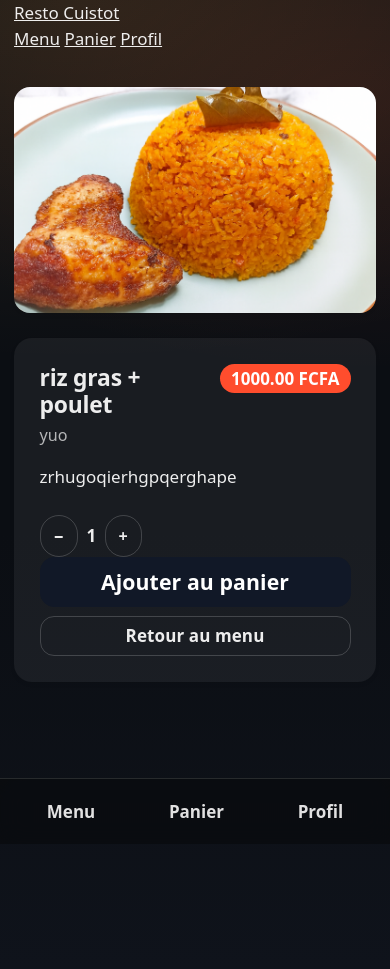
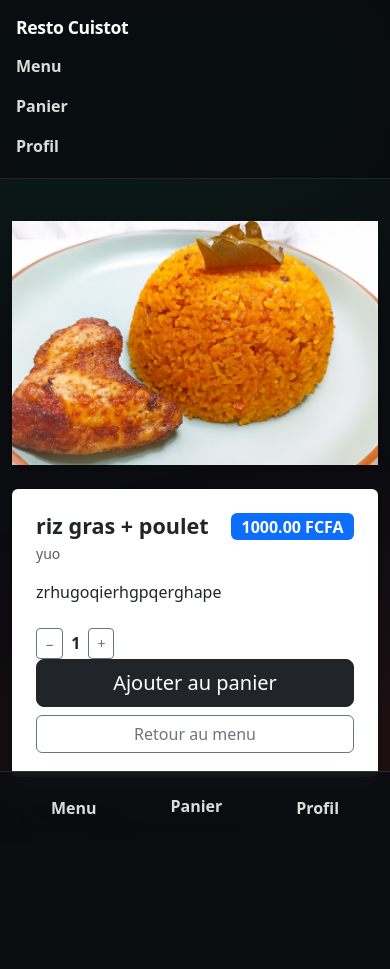
Before and after one commit to romeosyl08-png/resto, a Django app: a page that uses resto/shop/templates/base.html in a window 390 px wide. After the commit the page ends 814 px from the top, so only its background shows below. Run offline with Django 5.2, Linux system fonts and the light colour scheme; data comes from the database, SQL or seed files in the repository.

Commit message:
Revise app.css for design consistency and updates
Refactor CSS styles for improved design and responsiveness.

```diff
--- a/resto/shop/static/shop/css/app.css
+++ b/resto/shop/static/shop/css/app.css
@@ -1,386 +1,173 @@
-/* =========================================================
-   Resto UI — Mobile first “Instagram / Uber Eats” style
-   Drop-in replacement (paste as your main stylesheet)
-   ========================================================= */
+/* shop/static/shop/css/app.css */
 
-/* ---------- Tokens ---------- */
-/* Labels visibles dans les cartes blanches */
-.card label,
-.card .form-label {
-  color: #111827 !important;
-  font-weight: 600;
+/* ===== Base ===== */
+:root{
+  --bg:#0b0c10;
+  --surface: rgba(255,255,255,.08);
+  --surface2: rgba(255,255,255,.06);
+  --border: rgba(255,255,255,.14);
+  --text:#fff;
+  --text2: rgba(255,255,255,.86);
+  --muted: rgba(255,255,255,.66);
+  --danger:#ff3b30;
+  --radius:18px;
+  --blur:12px;
 }
 
-/* Inputs lisibles */
-.card input,
-.card textarea,
-.card select {
-  color: #111827;
+*{ box-sizing:border-box; }
+html,body{ height:100%; }
+body{
+  margin:0;
+  background: var(--bg);
+  color: var(--text);
+  font-family: system-ui,-apple-system,Segoe UI,Roboto,Arial,sans-serif;
 }
 
-/* Si tu as un style global qui force tout en blanc */
-.page-surface .card label,
-.page-surface .card .form-label {
-  color: #111827 !important;
-}
-.card p > label { color:#111827 !important; }
-
-:root{
-  --radius: 18px;
-
-  --bg: #0b0e13;
-  --surface: rgba(255,255,255,.06);
-  --surface-2: rgba(255,255,255,.09);
-  --border: rgba(255,255,255,.10);
-
-  --text: rgba(255,255,255,.92);
-  --muted: rgba(255,255,255,.68);
-
-  --shadow: 0 18px 45px rgba(0,0,0,.45);
-
-  --brand: #ff4d2d;      /* CTA */
-  --brand-2: #ffb84d;    /* hover highlight */
+/* fond léger comme ta capture */
+body::before{
+  content:"";
+  position:fixed; inset:0;
+  background:
+    radial-gradient(1000px 520px at 20% 10%, rgba(6,193,103,.10), transparent 60%),
+    radial-gradient(900px 520px at 90% 90%, rgba(255,59,48,.08), transparent 60%);
+  pointer-events:none;
+  z-index:-1;
 }
 
-/* ---------- Base ---------- */
-html{
-  /* important: mobile readability */
-  font-size: 17px;
-  -webkit-text-size-adjust: 100%;
+a{ color:inherit; text-decoration:none; }
+.container{ max-width: 1100px; }
+
+/* ===== TOP AREA ===== */
+.top-shell{
+  position: sticky;
+  top:0;
+  z-index:1000;
+  background: rgba(10,12,16,.86);
+  border-bottom: 1px solid rgba(255,255,255,.10);
+  backdrop-filter: blur(var(--blur)) saturate(140%);
 }
 
-body{
-  margin: 0;
-  color: var(--text);
-  background:
-    radial-gradient(1200px 600px at 20% 0%, rgba(255,184,77,.12), transparent 60%),
-    radial-gradient(900px 500px at 90% 10%, rgba(255,77,45,.10), transparent 55%),
-    linear-gradient(180deg, #0b0e13 0%, #0b0e13 55%, #0f131b 100%);
+.top-inner{
+  padding: 14px 16px 10px;
 }
 
-a{ color: inherit; }
-a:hover{ color: inherit; }
-
-.container{
-  /* tighter like mobile apps */
-  padding-left: 14px;
-  padding-right: 14px;
+.top-brand-row{
+  display:flex;
+  align-items:flex-start;
+  justify-content:space-between;
+  gap: 12px;
 }
 
-/* ---------- Typography (Uber Eats-ish) ---------- */
-h1,h2,h3,h4,h5{
-  letter-spacing: -.2px;
-  margin-bottom: .6rem;
-}
-h1{ font-size: 1.55rem; line-height: 1.15; }
-h2{ font-size: 1.25rem; line-height: 1.2; }
-h3{ font-size: 1.10rem; line-height: 1.25; }
-
-.small, small{ font-size: .95rem; }
-.text-muted{ color: var(--muted) !important; }
-
-/* ---------- Surfaces / Cards ---------- */
-.card{
-  border-radius: var(--radius);
-  border: 1px solid var(--border);
-  background: var(--surface);
-  box-shadow: var(--shadow);
+.top-brand{
+  font-weight: 900;
+  letter-spacing: -.02em;
+  font-size: 1.1rem;
 }
 
-.card-body{ padding: 14px; }
-
-.card-img-top{
-  border-top-left-radius: var(--radius);
-  border-top-right-radius: var(--radius);
+.top-cart-badge{ position: relative; width: 44px; height: 28px; }
+.badge-dot{
+  position:absolute;
+  right:0;
+  top:0;
+  width: 30px;
+  height: 30px;
+  border-radius: 999px;
+  display:flex;
+  align-items:center;
+  justify-content:center;
+  font-weight: 900;
+  font-size: .9rem;
+  background: var(--danger);
+  color:#fff;
+  box-shadow: 0 10px 24px rgba(0,0,0,.35);
 }
 
-/* ---------- Images ---------- */
-.meal-img,
-.meal-img-lg{
-  width: 100%;
-  aspect-ratio: 16/10;
-  object-fit: cover;
-  border-radius: 16px;
+/* liens verticaux à gauche */
+.top-links{
+  margin-top: 10px;
+  display:flex;
+  flex-direction: column;
+  gap: 12px;
+  width: max-content;
 }
 
-/* ---------- Buttons (app-like) ---------- */
-.btn{
-  border-radius: 14px;
-  font-weight: 700;
-  letter-spacing: .1px;
+.top-links a{
+  color: var(--text2);
+  font-weight: 800;
+  padding: 2px 0;
+}
+.top-links a:hover{ color:#fff; }
+
+/* logout centré */
+.top-logout{
+  margin-top: 8px;
+  display:flex;
+  justify-content:center;
+}
+.btn-logout{
+  background: transparent;
+  border: 0;
+  color: var(--text2);
+  font-weight: 800;
+  padding: 6px 10px;
 }
 
-.btn-dark{
-  background: #111827;
-  border-color: #111827;
+/* ===== CONTENT ===== */
+.main-content{
+  min-height: calc(100vh - 160px);
+  padding: 18px 0 92px; /* espace pour bottom nav */
 }
 
-.btn-primary{
-  background: var(--brand);
-  border-color: var(--brand);
-}
-.btn-primary:hover{ filter: brightness(.95); }
-
-.btn-outline-secondary{
-  color: var(--text);
-  border-color: rgba(255,255,255,.18);
-}
-.btn-outline-secondary:hover{
-  background: rgba(255,255,255,.10);
-  border-color: rgba(255,255,255,.22);
-  color: var(--text);
-}
-
-/* Pill buttons (categories) */
-.btn.btn-sm{
-  padding: .45rem .75rem;
-  font-size: .95rem;
-  border-radius: 999px;
-}
-
-/* ---------- Badges ---------- */
-.badge{
-  border-radius: 999px;
-  font-weight: 700;
-}
-.badge.text-bg-primary,
-.bg-danger{
-  background-color: var(--brand) !important;
-}
-
-/* ---------- Navbar (sticky like apps) ---------- */
-.navbar{
-  position: sticky;
-  top: 0;
-  z-index: 1030;
-}
-
-.navbar-food{
-  background:
-    linear-gradient(rgba(0,0,0,.55), rgba(0,0,0,.55)),
-    url("https://images.unsplash.com/photo-1540189549336-e6e99c3679fe?auto=format&fit=crop&w=1600&q=80");
-  background-size: cover;
-  background-position: center;
-  backdrop-filter: blur(10px);
-  border-bottom: 1px solid rgba(255,255,255,.10);
-}
-
-.navbar-brand{
-  font-weight: 900;
-  letter-spacing: .2px;
-}
-
-.navbar-food .navbar-brand,
-.navbar-food .nav-link{
-  color: #fff !important;
-  font-weight: 700;
-}
-
-.navbar-food .nav-link:hover{
-  color: var(--brand-2) !important;
-}
-
-/* ---------- Main content spacing (make header visible without scrolling) ---------- */
-.main-content{
-  min-height: 100vh;
-  padding-top: 10px !important;
-  padding-bottom: 14px !important;
-}
-
-/* ---------- “Page surface” (hero background card) ---------- */
-.page-surface{
-  background:
-    linear-gradient(rgba(0,0,0,.40), rgba(0,0,0,.40)),
-    url("https://images.unsplash.com/photo-1540189549336-e6e99c3679fe?auto=format&fit=crop&w=1600&q=80");
-  background-size: cover;
-  background-position: center;
-  color: white;
-  border-radius: 22px;
-  border: 1px solid rgba(255,255,255,.12);
-  box-shadow: 0 25px 60px rgba(0,0,0,.55);
-}
-
-/* ---------- Hero (compact, visible immediately) ---------- */
-.hero-food{
-  background: transparent;
-  color: inherit;
-  border-radius: 18px !important;
-}
-
-.hero-food .card-body{
-  padding: 16px !important;
-}
-
-.hero-food h1{
-  font-size: 1.55rem !important;
-  line-height: 1.12 !important;
-}
-
-.hero-food p{
-  font-size: 1.00rem !important;
-  color: rgba(255,255,255,.88);
-  margin-bottom: .75rem;
-}
-
-/* ---------- Inputs (Instagram-ish) ---------- */
-.form-control, .form-select{
-  border-radius: 14px;
-  border: 1px solid rgba(255,255,255,.14);
-  background: rgba(255,255,255,.06);
-  color: var(--text);
-}
-.form-control::placeholder{ color: rgba(255,255,255,.55); }
-.form-control:focus, .form-select:focus{
-  border-color: rgba(255,184,77,.55);
-  box-shadow: 0 0 0 .2rem rgba(255,184,77,.12);
-  background: rgba(255,255,255,.07);
-  color: var(--text);
-}
-
-/* ---------- Tables (for staff / profile) ---------- */
-.table{
-  color: var(--text);
-}
-.table thead.table-light{
-  --bs-table-bg: rgba(255,255,255,.06);
-  --bs-table-color: var(--text);
-}
-.table td, .table th{
-  border-color: rgba(255,255,255,.10);
-}
-
-/* ---------- Cart / summary cards look tighter ---------- */
-hr{ border-color: rgba(255,255,255,.12); }
-
-/* ---------- Desktop: keep your original “bright” vibe if you want ---------- */
-@media (min-width: 992px){
-  html{ font-size: 16px; }
-
-  body{
-    color: #111827;
-    background:
-      radial-gradient(1200px 600px at 20% 0%, rgba(255,184,77,.18), transparent 60%),
-      radial-gradient(900px 500px at 90% 10%, rgba(255,99,71,.14), transparent 55%),
-      linear-gradient(180deg, #fff7ed 0%, #f6f7f9 60%, #f3f4f6 100%);
-  }
-
-  .card{
-    background: #fff;
-    border: 0;
-    box-shadow: 0 10px 30px rgba(17,24,39,.10);
-  }
-
-  .text-muted{ color: rgba(17,24,39,.60) !important; }
-
-  .form-control, .form-select{
-    background: #fff;
-    color: #111827;
-    border: 1px solid rgba(17,24,39,.14);
-  }
-
-  .navbar-food .nav-link:hover{ color: #ffb84d !important; }
-}
-
-/* ---------- Reduce motion ---------- */
-@media (prefers-reduced-motion: reduce){
-  *{ scroll-behavior: auto !important; }
-}
-
-
-/* === FORMS IN LIGHT CARDS (ex: profile, admin) === */
-.card.bg-white,
-.card[style*="background: #fff"],
-@media (min-width: 992px) {
-  .card { background: #fff; }
-}
-
-/* Quand la card est claire, on force un formulaire clair */
-.card{
-  /* variable locale, overwritten si besoin */
-  --card-fg: var(--text);
-  --card-muted: var(--muted);
-  --card-input-bg: rgba(255,255,255,.06);
-  --card-input-border: rgba(255,255,255,.14);
-  --card-input-fg: var(--text);
-  --card-label: var(--text);
-}
-
-/* Desktop (cards blanches) -> bascule auto en clair */
-@media (min-width: 992px){
-  .card{
-    --card-fg: #111827;
-    --card-muted: rgba(17,24,39,.60);
-    --card-input-bg: #fff;
-    --card-input-border: rgba(17,24,39,.14);
-    --card-input-fg: #111827;
-    --card-label: #111827;
-  }
-}
-
-/* Application des variables */
-.card,
-.card .card-body{
-  color: var(--card-fg);
-}
-
-.card .text-muted{ color: var(--card-muted) !important; }
-
-.card label,
-.card .form-label{
-  color: var(--card-label) !important;
-  font-weight: 600;
-}
-
-.card .form-control,
-.card .form-select,
-.card textarea{
-  background: var(--card-input-bg) !important;
-  border: 1px solid var(--card-input-border) !important;
-  color: var(--card-input-fg) !important;
-}
-
-.card .form-control::placeholder{
-  color: rgba(127,127,127,.65) !important;
-}
-/* Bottom nav mobile */
+/* ===== BOTTOM NAV ===== */
 .bottom-nav{
-  display:none;
-}
-
-@media (max-width: 991.98px){
-  body{ padding-bottom: 74px; }
-
-  .bottom-nav{
-    display:flex;
-    position:fixed;
+  position: fixed;
   left:0; right:0; bottom:0;
   z-index:1100;
   background: rgba(10,12,16,.92);
   border-top: 1px solid rgba(255,255,255,.12);
-    backdrop-filter: blur(12px) saturate(140%);
-    padding: 10px 14px;
+  backdrop-filter: blur(var(--blur)) saturate(140%);
+  padding: 12px 14px;
+  display:flex;
   justify-content: space-around;
-    gap: 8px;
+  align-items:center;
 }
 
 .bn-item{
-    padding: 10px 12px;
+  color: var(--text2);
+  font-weight: 900;
+  padding: 10px 14px;
   border-radius: 999px;
-    font-weight: 900;
-    color: rgba(255,255,255,.88) !important;
-    text-decoration:none;
-    position:relative;
+  position: relative;
+}
+.bn-item:hover{
+  background: rgba(255,255,255,.08);
+  color:#fff;
 }
 
-  .bn-item:hover{
-    background: rgba(255,255,255,.10);
-    color: #fff !important;
+/* badge au centre au-dessus de “Panier” */
+.bn-cart{ padding-bottom: 14px; }
+.bn-badge{
+  position:absolute;
+  left:50%;
+  transform: translateX(-50%);
+  top:-10px;
+  min-width: 28px;
+  height: 28px;
+  border-radius: 999px;
+  display:flex;
+  align-items:center;
+  justify-content:center;
+  font-weight: 950;
+  font-size: .85rem;
+  background: var(--danger);
+  color:#fff;
+  box-shadow: 0 10px 24px rgba(0,0,0,.35);
 }
 
-  .bn-badge{
-    position:absolute;
-    top: -2px;
-    right: -8px;
-    transform: translate(50%,-50%);
+/* ===== Desktop : tu peux faire évoluer ensuite ===== */
+@media (min-width: 992px){
+  .top-links{ flex-direction: row; gap: 18px; }
+  .top-logout{ justify-content:flex-end; }
+  .bottom-nav{ display:none; } /* sur desktop, on cache la bottom bar */
+  .main-content{ padding-bottom: 24px; }
 }
-}
```
Lines whose indentation alone changed are shown as unchanged.
